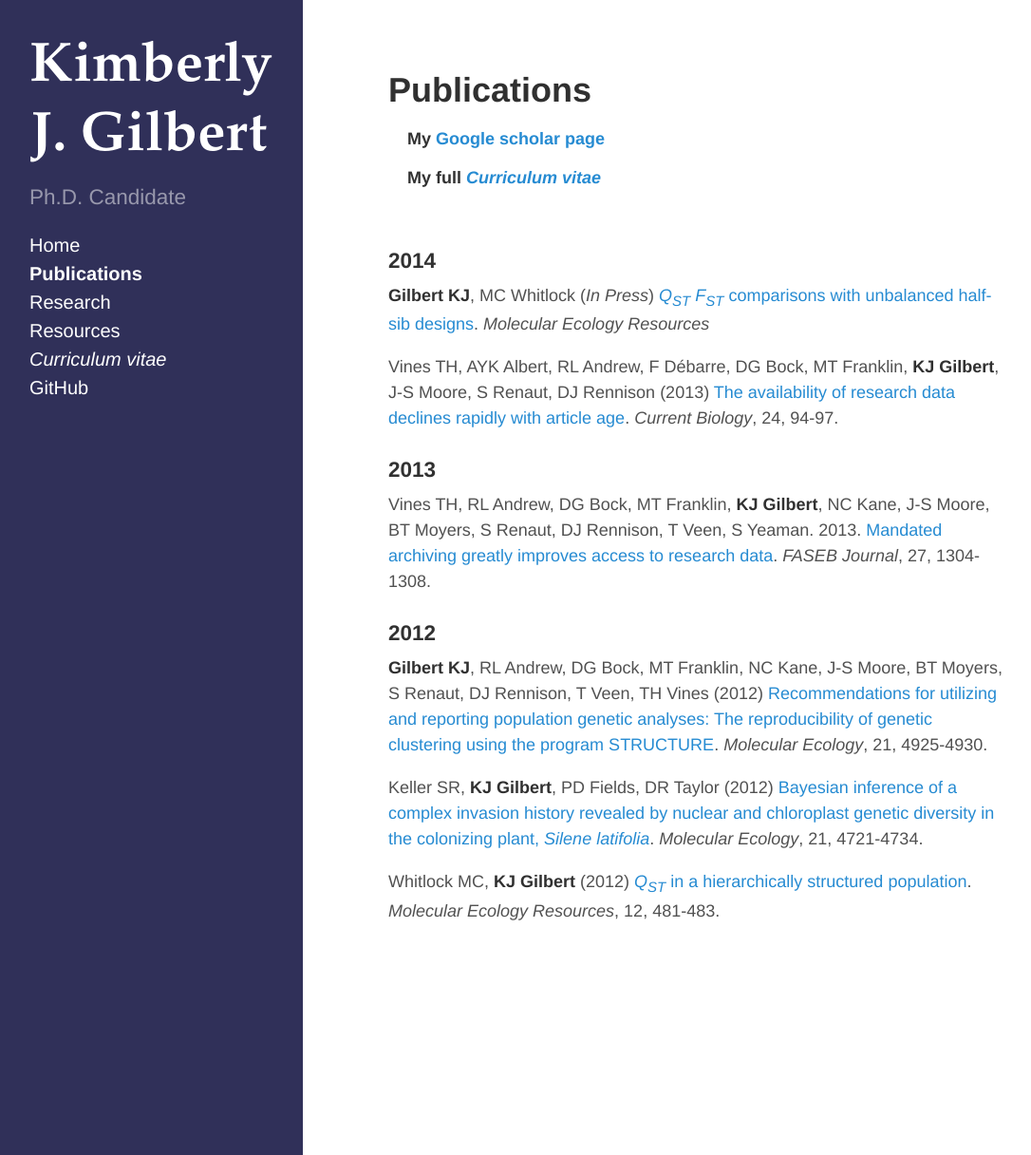
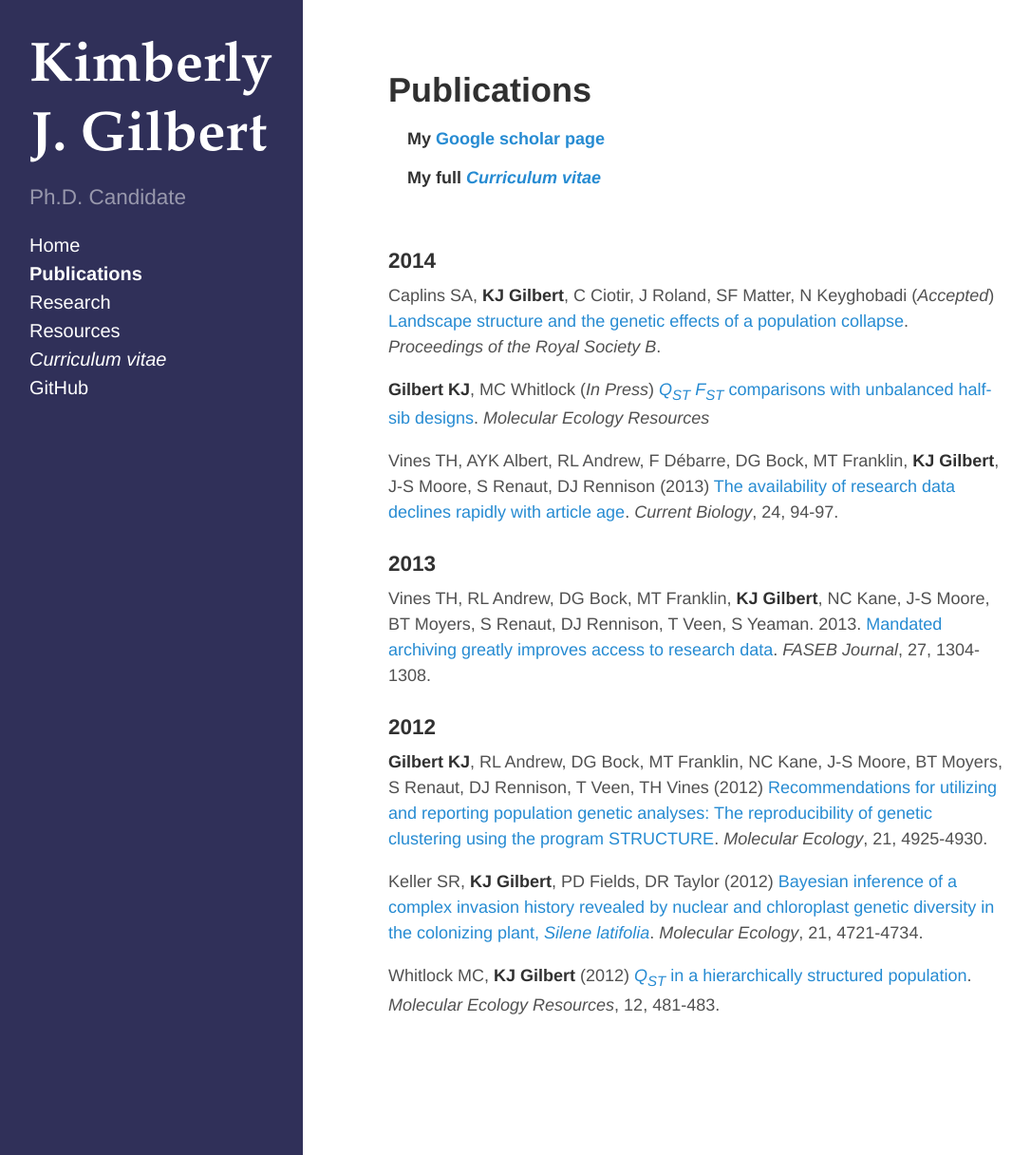
Before and after one commit to kjgilbert/kjgilbert.github.io, a Jekyll site: the page built from publications.md, in a window 1280 px wide and 1216 px high. Shown: the whole window at 95% size, without its empty margins (5-1091 px from the left). Built offline with Jekyll 4.4.1, drawn with Linux system fonts in a browser that asks for light colours; Markdown is read by kramdown in place of the engine named in the settings.

Commit message:
update pubs page

```diff
--- a/publications.md
+++ b/publications.md
@@ -9,6 +9,8 @@ title: Publications
 &nbsp;
 
 ### 2014
+
+Caplins SA, **KJ Gilbert**, C Ciotir, J Roland, SF Matter, N Keyghobadi (*Accepted*) [Landscape structure and the genetic effects of a population collapse](). *Proceedings of the Royal Society B*.
 
 **Gilbert KJ**, MC Whitlock (*In Press*) [*Q<sub>ST</sub>* *F<sub>ST</sub>* comparisons with unbalanced half-sib designs](http://onlinelibrary.wiley.com/doi/10.1111/1755-0998.12303/abstract). *Molecular Ecology Resources*
 
```
